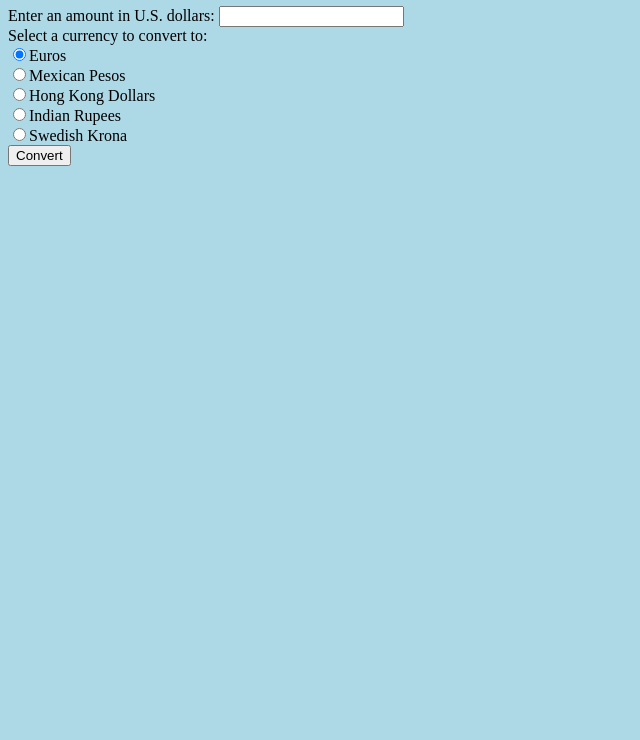
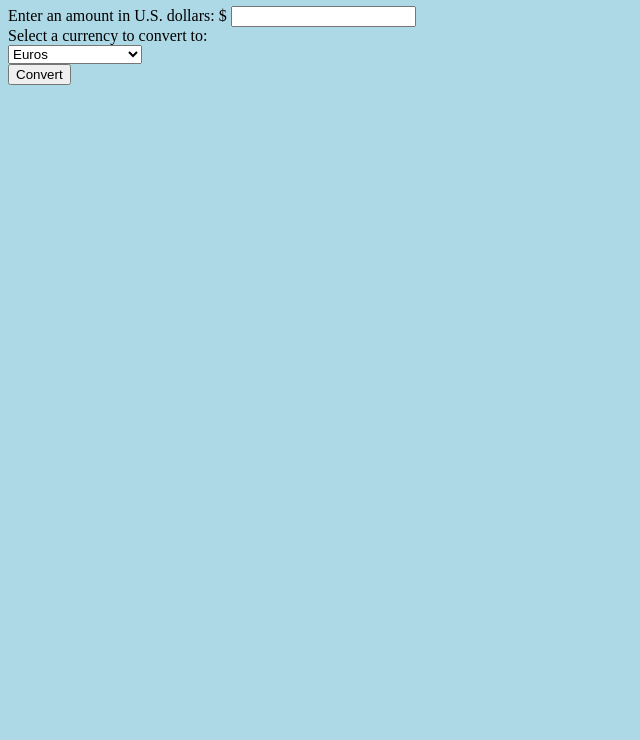
Before and after one commit to Thorington/CurrencyExchanger, a plain HTML site: page src/index.html in a window 1280 px wide. Shown: the part 60-800 px from the top of the page, without its empty margins (0-640 px from the left). Drawn offline with Linux system fonts and the light colour scheme; files whose address does not match are found by name.

Commit message:
stumped for today, will continue tomorrow

```diff
--- a/src/index.html
+++ b/src/index.html
@@ -10,24 +10,23 @@
   <div class="container">
     <h1>Currency Exchanger</h1>
     <div>
-      <label for="amount">Enter an amount in U.S. dollars:</label>
+      <label for="amount">Enter an amount in U.S. dollars: $</label>
       <input id="amount" type="text">
     </div>
     <div>
       <label for="currency">Select a currency to convert to:</label><br>
-      <input type="radio" id="currency" value="Euros" checked>Euros<br>
-      <input type="radio" id="currency" value="Pesos" >Mexican Pesos<br>
-      <input type="radio" id="currency" value="HK Dollars" >Hong Kong Dollars<br>
-      <input type="radio" id="currency" value="Rupees" >Indian Rupees<br>
-      <input type="radio" id="currency" value="Krona" >Swedish Krona<br>
+      <select class="form-control" id="currency">
+        <option value="Euros">Euros</option>
+        <option value="Pesos">Mexican Pesos</option>
+        <option value="HK Dollars">Hong Kong Dollars</option>
+        <option value="Rupees">Indian Rupees</option>
+        <option value="Krona">Swedish Krona</option>
+      </select>
     </div>
     <button class="btn-success" id="convert">Convert</button>
 
 
-    <!-- <div class="showPesos"></div>
-    <div class="showYen"></div>
-    <div class="showRupees"></div>
-    <div class="showWon"></div> -->
+
     <div class="showEuros"></div>
   </div>
 </body>
--- a/src/index.js
+++ b/src/index.js
@@ -2,7 +2,7 @@ import $ from 'jquery';
 import 'bootstrap';
 import 'bootstrap/dist/css/bootstrap.min.css';
 import './css/styles.css';
-import currencyExchanger from '../js/exchange.js';
+import currencyExchanger from './js/exchange.js';
 
 
 function clearFields() {
```
